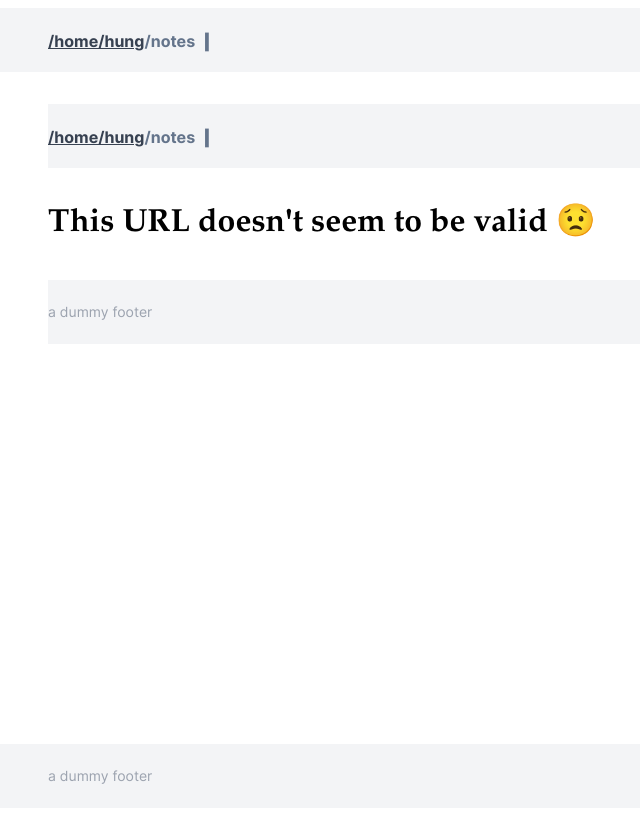
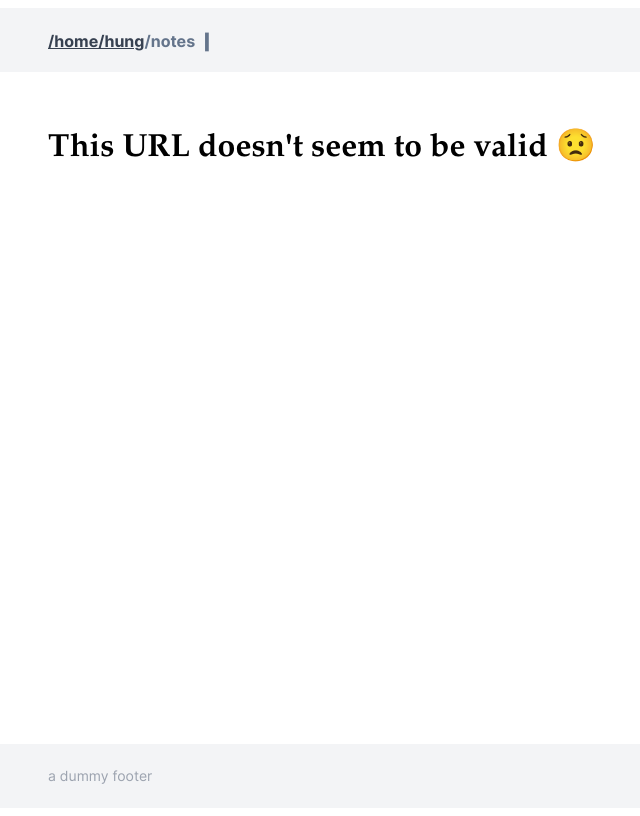
Before and after one commit to hungdoansy/hungdoan.xyz, a Next.js app: page /notes/1 in a window 1280 px wide. Shown: the whole page, without its empty margins (252-892 px from the left). Built offline with nearby package versions, Linux system fonts and the light colour scheme.

Commit message:
fix: remove duplicated PageLayout in page 404

```diff
--- a/src/pages/404.tsx
+++ b/src/pages/404.tsx
@@ -1,7 +1,7 @@
 import withPageLayout from "components/PageLayout/withPageLayout"
 import { NextPage } from "next"
 
-const Page404: NextPage = () => {
+export const Page404WithoutPageLayout: NextPage = () => {
     return (
         <div>
             <h1>This URL doesn&apos;t seem to be valid 😟</h1>
@@ -9,4 +9,4 @@ const Page404: NextPage = () => {
     )
 }
 
-export default withPageLayout(Page404)
+export default withPageLayout(Page404WithoutPageLayout)
--- a/src/pages/notes/[date]/[slug].tsx
+++ b/src/pages/notes/[date]/[slug].tsx
@@ -4,7 +4,7 @@ import hljs from "highlight.js"
 import { LineFocusPlugin } from "highlightjs-focus"
 import "highlight.js/styles/base16/equilibrium-light.css"
 
-import Page404 from "pages/404"
+import { Page404WithoutPageLayout } from "pages/404"
 import { readMarkdownFile, verifyDate, verifySlug } from "utils"
 import withPageLayout from "components/PageLayout/withPageLayout"
 import globalConstants from "globalConstants"
@@ -123,7 +123,7 @@ const NotePage: NextPage<PageProps> = ({ markdown, date, slug, isWrongPath }) =>
     }
 
     if (isWrongPath) {
-        return <Page404 />
+        return <Page404WithoutPageLayout />
     }
     return <div className="github-theme noteContent" dangerouslySetInnerHTML={{ __html: content }} />
 }
--- a/src/pages/notes/[date]/index.tsx
+++ b/src/pages/notes/[date]/index.tsx
@@ -4,7 +4,7 @@ import Link from "next/link"
 import { getNotesAtDate, verifyDate } from "utils"
 import withPageLayout from "components/PageLayout/withPageLayout"
 import { Note } from "model"
-import Page404 from "pages/404"
+import { Page404WithoutPageLayout } from "pages/404"
 
 type Props = {
     isWrongPath: boolean
@@ -44,7 +44,7 @@ export const getStaticProps: GetStaticProps<Props> = async (context) => {
 
 const NotePage: NextPage<Props> = ({ date, notes, isWrongPath }) => {
     if (isWrongPath) {
-        return <Page404 />
+        return <Page404WithoutPageLayout />
     }
 
     return (
```
